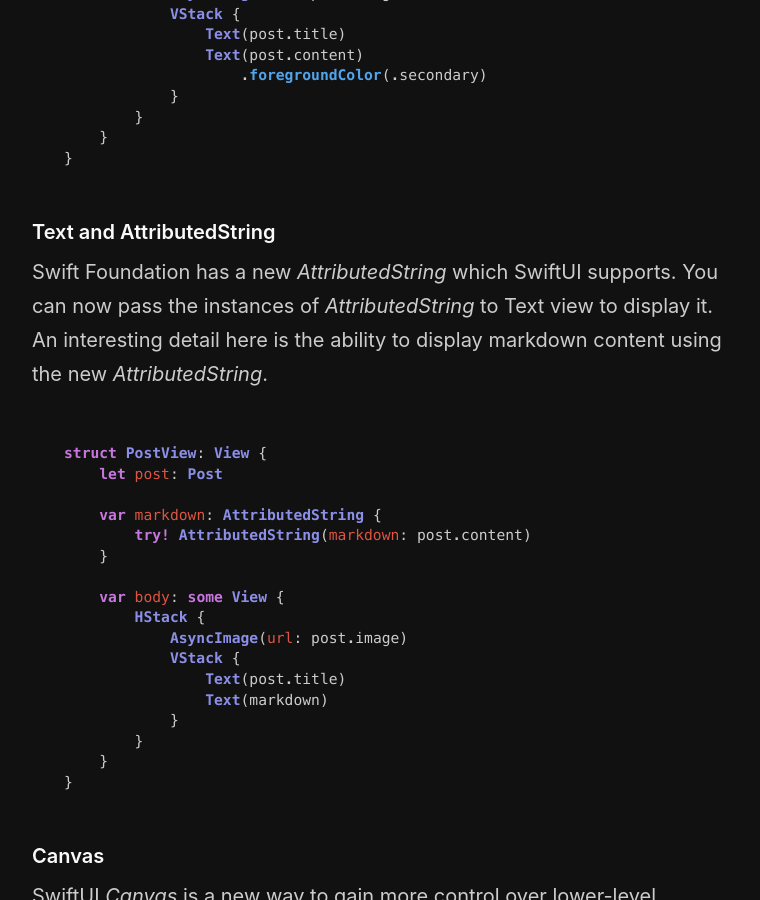
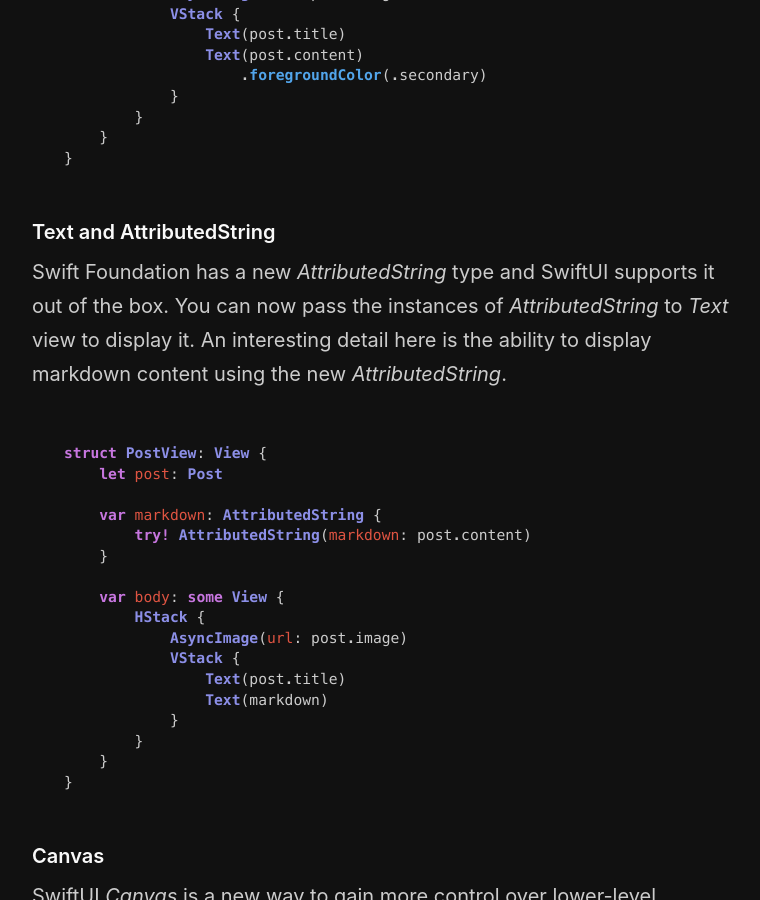
Before and after one commit to mecid/mecid.github.io, a Jekyll site: the page built from _posts/2021-06-08-what-is-new-in-swiftui-after-wwdc21.md, in a window 1280 px wide and 900 px high, scrolled down 3976 px. Shown: the whole window, without its empty margins (258-1018 px from the left). Built offline with Jekyll 4.4.1, drawn with Linux system fonts in a browser that asks for light colours.

Commit message:
text section tuned in whats new in swiftui post

````diff
--- a/_posts/2021-06-08-what-is-new-in-swiftui-after-wwdc21.md
+++ b/_posts/2021-06-08-what-is-new-in-swiftui-after-wwdc21.md
@@ -143,7 +143,7 @@
 ```
 
 #### Text and AttributedString
-Swift Foundation has a new *AttributedString* which SwiftUI supports. You can now pass the instances of *AttributedString* to Text view to display it. An interesting detail here is the ability to display markdown content using the new *AttributedString*.
+Swift Foundation has a new *AttributedString* type and SwiftUI supports it out of the box. You can now pass the instances of *AttributedString* to *Text* view to display it. An interesting detail here is the ability to display markdown content using the new *AttributedString*.
 
 ```swift
 struct PostView: View {
````
